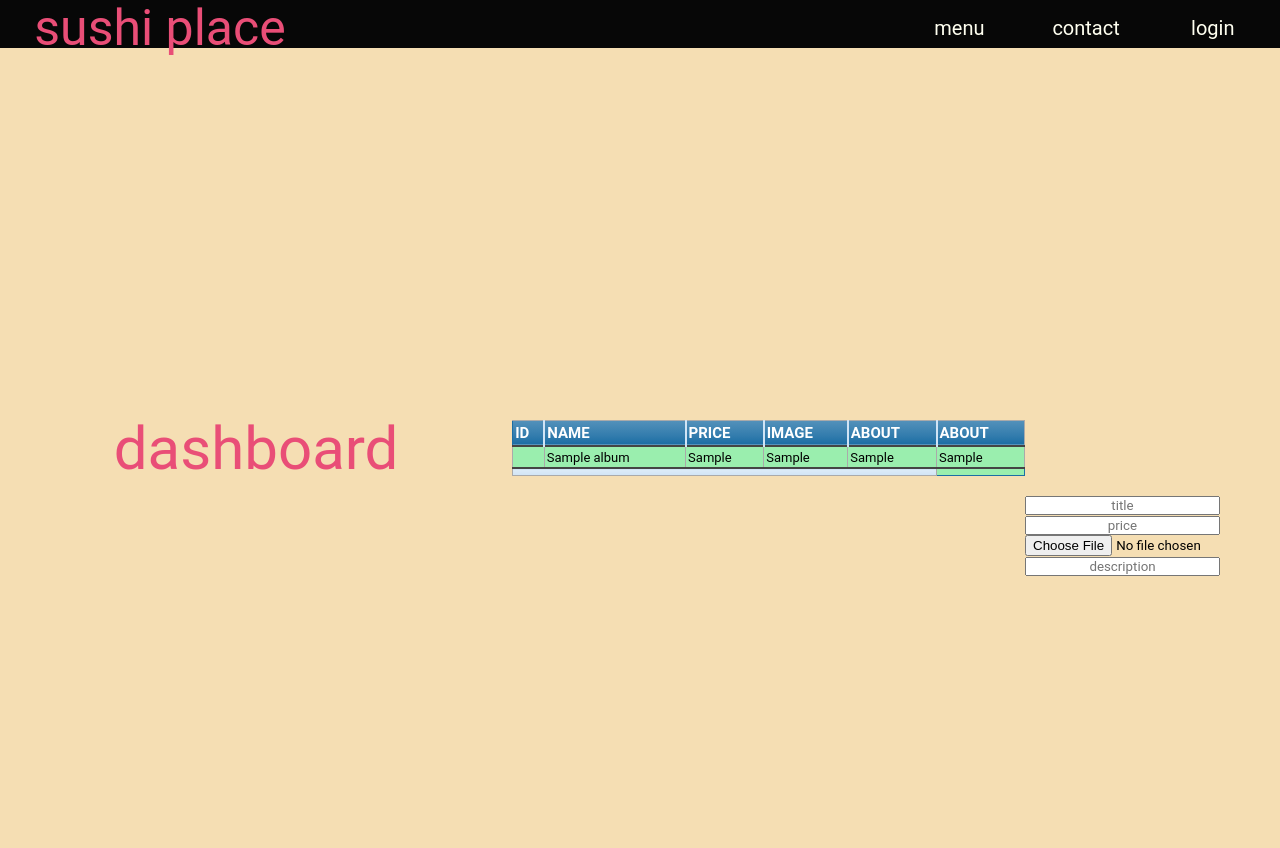
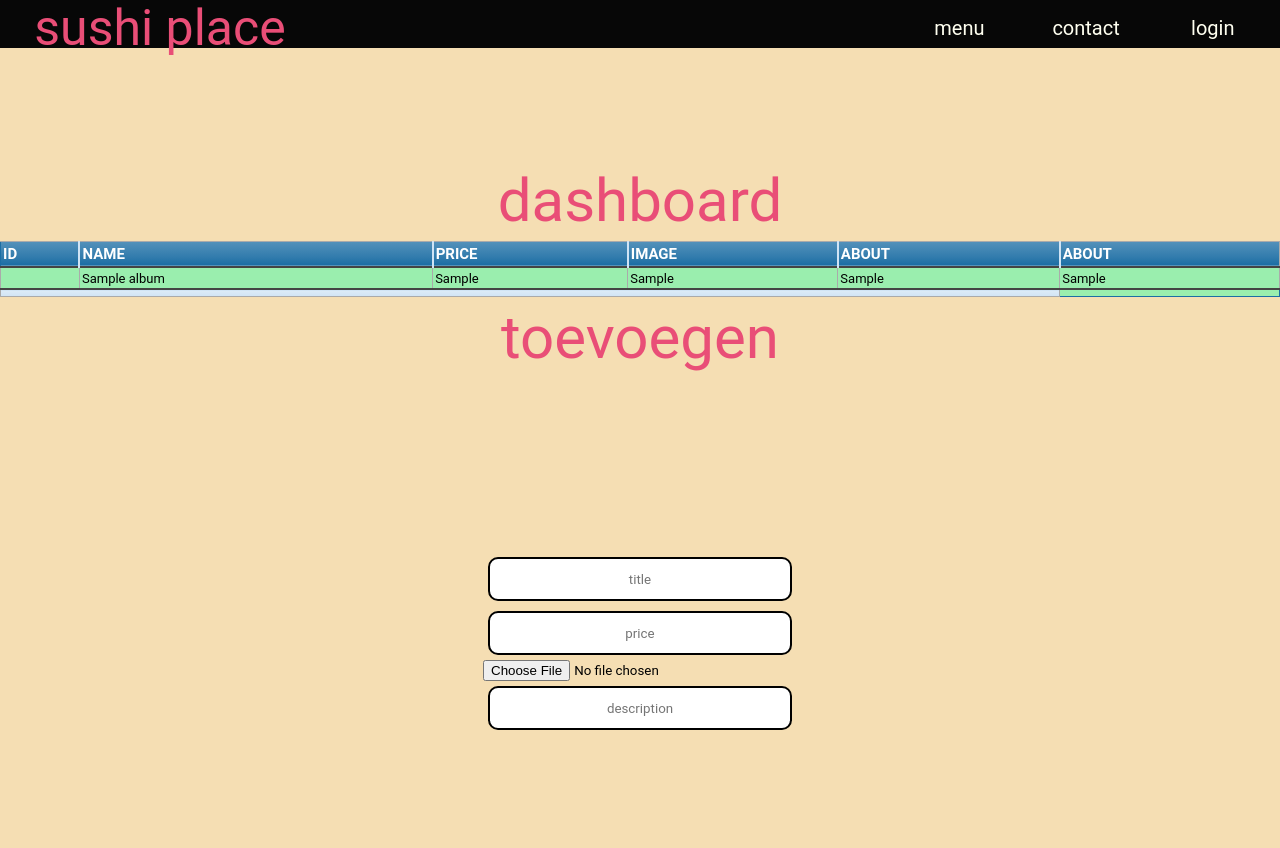
Before and after one commit to ivan-k2310/MINI-CRUD, a PHP site: page /menubeheer.php in a window 1280 px wide. Shown: the part 42-890 px from the top of the page. Run offline with PHP 8.4, Linux system fonts and the light colour scheme; tables that the repository leaves empty or names only in its code hold one stand-in row (values such as "Sample post"); data that the repository does not hold is empty.

Commit message:
toevoegen css forms

```diff
--- a/css/main.css
+++ b/css/main.css
@@ -519,7 +519,7 @@ form {
   display: flex;
   justify-content: center;
   align-items: center;
-  flex-direction: row;
+  flex-direction: column;
   background-color: wheat;
   height: 100vh;
   width: auto;
--- a/menubeheer.php
+++ b/menubeheer.php
@@ -47,18 +47,21 @@
         </tbody>
         </tr>
         </table>
+        <div class="titleDashboard">
+            <a class="dashboardTitle">toevoegen</a>
+        </div>
         <form action="menubeheer.php" method="POST">
             <div>
-                <input type="text" name="nameDish" placeholder="title"></input>
+                <input class="login-text-box" type="text" name="nameDish" placeholder="title"></input>
             </div>
             <div>
-                <input type="text" name="priceDish" placeholder="price"></input>
+                <input class="login-text-box" type="text" name="priceDish" placeholder="price"></input>
             </div>
             <div>
                 <input type="file" name="imageDish" ></input>
             </div>
             <div>
-                <input type="text" name="beschrijving" placeholder="description"></input>
+                <input class="login-text-box" type="text" name="beschrijving" placeholder="description"></input>
             </div>
         </form>
 
```
